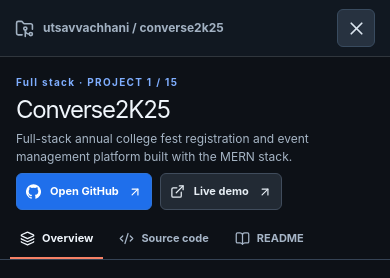
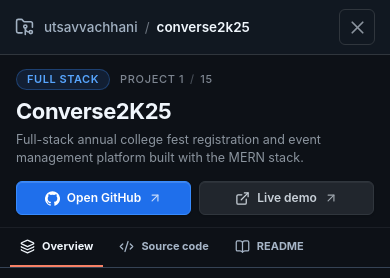
Before and after one commit to utsavvachhani/portfolio, a React (Vite) app: page / in a window 390 px wide. Both pictures are taken after a click on the button 347 px from the left and 1792 px from the top of the page. Shown: the part 1370-1648 px from the top of the page. Built offline with nearby package versions, Linux system fonts and the light colour scheme; no server answers.

Commit message:
feat: add portfolio components, GitHub portfolio page, and styling files

```diff
--- a/src/components/AppFotter/AppFotter.jsx
+++ b/src/components/AppFotter/AppFotter.jsx
@@ -2,7 +2,7 @@ import React from "react";
 import { Link } from "react-router-dom";
 import { Typography } from "@mui/material";
 import { NAV_PAGES, SOCIAL_LINKS, PERSONAL_INFO } from "../../constants";
-import uvPhoto from "../../assets/uvPhoto.jpg";
+import uvPhoto from "../../assets/optimized/uvPhoto.webp";
 import FavoriteIcon from "@mui/icons-material/Favorite";
 import LocalPhoneIcon from "@mui/icons-material/LocalPhone";
 import EmailIcon from "@mui/icons-material/Email";
--- a/src/components/Home/HeroComp.jsx
+++ b/src/components/Home/HeroComp.jsx
@@ -1,7 +1,7 @@
 import React from "react";
 import { motion } from "framer-motion";
 import { Link } from "react-router-dom";
-import uvPhoto from "../../assets/uvPhoto.jpg";
+import uvPhoto from "../../assets/optimized/uvPhoto.webp";
 import CircularText from "../ReactBits/CircularText.jsx";
 import GradientText from "../ReactBits/GradientText.jsx";
 import Hero3DCanvas from "./Hero3DCanvas.jsx";
--- a/src/pages/GitHubPortfolio.jsx
+++ b/src/pages/GitHubPortfolio.jsx
@@ -1,5 +1,5 @@
 import { useEffect, useMemo, useRef, useState } from "react";
-import { useSearchParams } from "react-router-dom";
+import { Link, useSearchParams } from "react-router-dom";
 import {
   ArrowLeft,
   ArrowRight,
@@ -136,13 +136,10 @@ function useGitHubProfile() {
   const [stats, setStats] = useState(null);
   useEffect(() => {
     const controller = new AbortController();
-    fetch(
-      `https://api.github.com/users/${encodeURIComponent("utsavvachhani")}`,
-      {
+    fetch(`https://api.github.com/users/${encodeURIComponent("utsavvachhani")}`, {
       headers: { Accept: "application/vnd.github+json" },
       signal: controller.signal,
-      },
-    )
+    })
       .then((response) => {
         if (!response.ok) throw new Error("GitHub unavailable");
         return response.json();
@@ -1200,7 +1197,7 @@ function ProjectModal({ project, onClose }) {
   const ref = useRef(null);
   const closeButton = useRef(null);
   const details = getProjectDetails(project);
-  const [tab, setTab] = useState("overview");
+  const [tab, setTab] = useState('overview');
   const index = PROJECTS.findIndex((item) => item.id === project.id);
   const move = (direction) =>
     PROJECTS[(index + direction + PROJECTS.length) % PROJECTS.length];
@@ -1232,8 +1229,19 @@ function ProjectModal({ project, onClose }) {
         <header className="gh-modal-top">
           <div>
             <FolderGit2 size={19} />
-            <span>
-              utsavvachhani / {project.repo?.split("/").pop() || project.id}
+            <span className="gh-modal-breadcrumb">
+              <Link
+                to="/"
+                onClick={() => onClose()}
+                className="gh-modal-breadcrumb-owner"
+                title="Back to home page"
+              >
+                utsavvachhani
+              </Link>
+              <span className="gh-modal-breadcrumb-separator">/</span>
+              <span className="gh-modal-breadcrumb-repo">
+                {project.repo?.split("/").pop() || project.id}
+              </span>
             </span>
             <span className="gh-modal-public">
               {project.repo ? "Public repository" : "Portfolio project"}
@@ -1249,18 +1257,25 @@ function ProjectModal({ project, onClose }) {
           </button>
         </header>
         <div className="gh-modal-heading">
-          <span className="gh-small-overline">
-            {categoryOf(project)} · PROJECT {index + 1} / {PROJECTS.length}
-          </span>
+          <div className="gh-modal-heading-content">
+            <div className="gh-modal-heading-main">
+              <div className="gh-modal-meta-row">
+                <span className="gh-modal-category-badge">{categoryOf(project)}</span>
+                <span className="gh-modal-project-counter">
+                  PROJECT {index + 1} <span className="gh-modal-counter-slash">/</span> {PROJECTS.length}
+                </span>
+              </div>
               <h2 id="gh-modal-title">{project.title}</h2>
-          <p>{details.overview}</p>
+              <p className="gh-modal-description">{details.overview}</p>
+            </div>
+            {(project.repo || project.live) && (
               <div className="gh-modal-heading-links">
                 {project.repo && (
                   <External
                     href={project.repo}
                     className="gh-button gh-button-blue"
                   >
-                <Github size={15} /> Open GitHub <ArrowUpRight size={14} />
+                    <Github size={15} /> Open GitHub <ArrowUpRight size={14} className="gh-button-arrow" />
                   </External>
                 )}
                 {project.live && (
@@ -1268,8 +1283,10 @@ function ProjectModal({ project, onClose }) {
                     href={project.live}
                     className="gh-button gh-button-muted"
                   >
-                <ExternalLink size={15} /> Live demo <ArrowUpRight size={14} />
+                    <ExternalLink size={15} /> Live demo <ArrowUpRight size={14} className="gh-button-arrow" />
                   </External>
+                )}
+              </div>
             )}
           </div>
         </div>
@@ -1311,7 +1328,7 @@ function ProjectModal({ project, onClose }) {
           aria-labelledby={`gh-project-tab-${tab}`}
         >
           {tab === "code" ? (
-            <RepositoryViewer project={project} />
+            <RepositoryViewer project={project}/>
           ) : tab === "readme" ? (
             <RepositoryViewer project={project} readmeOnly />
           ) : (
--- a/src/pages/github-portfolio.css
+++ b/src/pages/github-portfolio.css
@@ -1480,8 +1480,9 @@
 
 .gh-repo-actions {
   display: flex;
-  gap: 5px;
-  align-items: center;
+  gap: 6px;
+  align-items: center;
+  flex-direction: row;
 }
 
 .gh-repo-detail,
@@ -1491,19 +1492,22 @@
   align-items: center;
   justify-content: center;
   min-height: 31px;
-  padding: 5px 7px;
+  padding: 5px 10px;
   color: #c7d4e3 !important;
-  border: 1px solid #3a4654;
-  border-radius: 5px;
-  background: #222a34;
-  font-size: 11px;
-  font-weight: 600;
+  border: 1px solid #30363d;
+  border-radius: 6px;
+  background: #21262d;
+  font-size: 11.5px;
+  font-weight: 500;
+  transition: all 0.15s ease;
 }
 
 .gh-repo-detail:hover,
 .gh-repo-external:hover {
-  background: #344052;
-  border-color: #5d7794;
+  background: #30363d;
+  border-color: #8b949e;
+  color: #ffffff !important;
+  transform: translateY(-1px);
 }
 
 .gh-no-results {
@@ -2326,15 +2330,51 @@
   }
 
   .gh-repo {
-    padding-block: 17px;
+    padding-block: 18px;
+    flex-direction: column;
+    align-items: stretch;
+    gap: 12px;
+  }
+
+  .gh-repo-main {
+    width: 100%;
+  }
+
+  .gh-repo-main>p {
+    font-size: 12px;
+    line-height: 1.6;
+    max-width: 100%;
+    margin: 6px 0 10px;
   }
 
   .gh-repo-right {
-    align-self: center;
-  }
-
-  .gh-repo-main>p {
-    font-size: 11px;
+    width: 100%;
+    align-self: flex-start;
+    margin-top: 2px;
+  }
+
+  .gh-repo-actions {
+    display: flex;
+    flex-direction: row;
+    align-items: center;
+    gap: 8px;
+    width: 100%;
+  }
+
+  .gh-repo-detail {
+    flex: 1 1 auto;
+    justify-content: center;
+    min-height: 33px;
+    font-size: 12px;
+    font-weight: 600;
+  }
+
+  .gh-repo-external {
+    width: 36px;
+    min-height: 33px;
+    flex: 0 0 36px;
+    padding: 0;
+    justify-content: center;
   }
 
   .gh-about-grid {
@@ -2415,11 +2455,12 @@
   }
 
   .gh-repo {
-    gap: 8px;
+    gap: 10px;
+    padding-block: 15px;
   }
 
   .gh-repo-name {
-    font-size: 12px;
+    font-size: 13px;
   }
 
   .gh-repo-public {
@@ -2427,15 +2468,25 @@
   }
 
   .gh-repo-actions {
-    flex-direction: column;
+    display: flex;
+    flex-direction: row;
+    align-items: center;
+    gap: 6px;
+    width: 100%;
   }
 
   .gh-repo-detail {
-    font-size: 10px;
+    flex: 1 1 auto;
+    justify-content: center;
+    min-height: 32px;
+    font-size: 11.5px;
   }
 
   .gh-repo-external {
-    width: 100%;
+    width: 34px;
+    min-height: 32px;
+    flex: 0 0 34px;
+    padding: 0;
   }
 
   .gh-contact {
@@ -2678,7 +2729,10 @@
 }
 
 .gh-fullscreen-modal .gh-modal-top>div {
-  font-size: 12px;
+  display: flex;
+  align-items: center;
+  gap: 10px;
+  font-size: 13px;
   letter-spacing: 0;
   overflow: hidden;
   min-width: 0;
@@ -2690,48 +2744,203 @@
   overflow: hidden;
 }
 
+.gh-modal-breadcrumb {
+  display: inline-flex;
+  align-items: center;
+  gap: 6px;
+  white-space: nowrap;
+  text-overflow: ellipsis;
+  overflow: hidden;
+  font-size: 13.5px;
+}
+
+.gh-modal-breadcrumb-owner {
+  color: #58a6ff;
+  text-decoration: none;
+  font-weight: 500;
+  cursor: pointer;
+  transition: color 0.15s ease, text-decoration 0.15s ease;
+}
+
+.gh-modal-breadcrumb-owner:hover {
+  color: #79c0ff;
+  text-decoration: underline;
+}
+
+.gh-modal-breadcrumb-separator {
+  color: #6e7681;
+  font-weight: 400;
+  margin: 0 1px;
+  user-select: none;
+}
+
+.gh-modal-breadcrumb-repo {
+  color: #f0f6fc;
+  font-weight: 600;
+}
+
 .gh-fullscreen-modal .gh-modal-top button {
-  width: 38px;
-  height: 38px;
+  width: 36px;
+  height: 36px;
+  border-radius: 6px;
   flex: none;
+  display: flex;
+  align-items: center;
+  justify-content: center;
+  background: transparent;
+  border: 1px solid #30363d;
+  color: #8b949e;
+  transition: all 0.15s ease;
+  cursor: pointer;
+}
+
+.gh-fullscreen-modal .gh-modal-top button:hover {
+  background: #21262d;
+  color: #f0f6fc;
+  border-color: #8b949e;
 }
 
 .gh-modal-public {
-  border: 1px solid #3a4957;
+  border: 1px solid #30363d;
+  background: rgba(110, 118, 129, 0.1);
   border-radius: 20px;
-  padding: 3px 9px;
-  font-size: 10px;
-  color: #93a5b9;
+  padding: 2px 10px;
+  font-size: 11px;
+  font-weight: 500;
+  color: #8b949e;
   white-space: nowrap;
+  line-height: 1.4;
 }
 
 .gh-fullscreen-modal .gh-modal-heading {
   flex: none;
-  padding: 18px clamp(16px, 3vw, 48px) 15px;
+  padding: 20px clamp(16px, 3vw, 48px) 18px;
   background: #0d1117;
+  border-bottom: 1px solid rgba(48, 54, 61, 0.4);
+}
+
+.gh-modal-heading-content {
+  display: flex;
+  align-items: center;
+  justify-content: space-between;
+  gap: 28px;
+}
+
+.gh-modal-heading-main {
+  flex: 1 1 auto;
+  min-width: 0;
+  max-width: 900px;
+}
+
+.gh-modal-meta-row {
+  display: flex;
+  align-items: center;
+  gap: 10px;
+  margin-bottom: 8px;
+}
+
+.gh-modal-category-badge {
+  display: inline-flex;
+  align-items: center;
+  padding: 2px 10px;
+  border-radius: 12px;
+  font-size: 11px;
+  font-weight: 600;
+  text-transform: uppercase;
+  letter-spacing: 0.05em;
+  background: rgba(56, 139, 253, 0.12);
+  color: #58a6ff;
+  border: 1px solid rgba(56, 139, 253, 0.3);
+  line-height: 1.4;
+}
+
+.gh-modal-project-counter {
+  font-size: 11px;
+  font-weight: 500;
+  color: #7d8590;
+  letter-spacing: 0.06em;
+  text-transform: uppercase;
+}
+
+.gh-modal-counter-slash {
+  color: #484f58;
+  margin: 0 2px;
 }
 
 .gh-fullscreen-modal .gh-modal-heading h2 {
-  font-size: clamp(24px, 3vw, 36px);
-  margin: 4px 0 7px;
-}
-
-.gh-fullscreen-modal .gh-modal-heading p {
-  max-width: 1000px;
-  line-height: 1.45;
-  font-size: 12px;
+  font-size: clamp(24px, 2.6vw, 34px);
+  margin: 0 0 8px;
+  line-height: 1.2;
+  font-weight: 700;
+  color: #f0f6fc;
+  letter-spacing: -0.02em;
+}
+
+.gh-modal-description {
+  color: #8b949e;
+  line-height: 1.55;
+  font-size: 13.5px;
+  margin: 0;
+  max-width: 820px;
 }
 
 .gh-modal-heading-links {
   display: flex;
-  flex-wrap: wrap;
-  gap: 8px;
-  margin-top: 12px;
+  align-items: center;
+  gap: 10px;
+  margin: 0;
+  flex-shrink: 0;
+  align-self: center;
 }
 
 .gh-modal-heading-links .gh-button {
-  font-size: 11px;
-  padding: 7px 12px;
+  font-size: 12.5px;
+  font-weight: 600;
+  padding: 8px 16px;
+  min-height: 36px;
+  border-radius: 6px;
+  display: inline-flex;
+  align-items: center;
+  gap: 7px;
+  transition: all 0.2s cubic-bezier(0.16, 1, 0.3, 1);
+}
+
+.gh-modal-heading-links .gh-button-blue {
+  background: #1f6feb;
+  color: #ffffff !important;
+  border: 1px solid #388bfd;
+  box-shadow: 0 1px 2px rgba(0, 0, 0, 0.2), inset 0 1px 0 rgba(255, 255, 255, 0.15);
+}
+
+.gh-modal-heading-links .gh-button-blue:hover {
+  background: #388bfd;
+  box-shadow: 0 3px 12px rgba(31, 111, 235, 0.35);
+  transform: translateY(-1px);
+}
+
+.gh-modal-heading-links .gh-button-muted {
+  background: #21262d;
+  color: #c9d1d9 !important;
+  border: 1px solid #30363d;
+  box-shadow: 0 1px 2px rgba(0, 0, 0, 0.15), inset 0 1px 0 rgba(255, 255, 255, 0.05);
+}
+
+.gh-modal-heading-links .gh-button-muted:hover {
+  background: #30363d;
+  border-color: #8b949e;
+  color: #ffffff !important;
+  box-shadow: 0 3px 12px rgba(0, 0, 0, 0.25);
+  transform: translateY(-1px);
+}
+
+.gh-button-arrow {
+  opacity: 0.75;
+  transition: transform 0.18s ease, opacity 0.18s ease;
+}
+
+.gh-modal-heading-links .gh-button:hover .gh-button-arrow {
+  transform: translate(1.5px, -1.5px);
+  opacity: 1;
 }
 
 .gh-modal-tablist {
@@ -3116,18 +3325,23 @@
   }
 
   .gh-fullscreen-modal .gh-modal-heading {
-    padding: 13px 16px 10px;
+    padding: 14px 16px 12px;
+  }
+
+  .gh-modal-heading-content {
+    flex-direction: column;
+    align-items: flex-start;
+    gap: 12px;
   }
 
   .gh-fullscreen-modal .gh-modal-heading h2 {
-    font-size: 24px;
-  }
-
-  .gh-fullscreen-modal .gh-modal-heading p {
-    display: -webkit-box;
-    -webkit-line-clamp: 2;
-    -webkit-box-orient: vertical;
-    overflow: hidden;
+    font-size: 22px;
+    margin-bottom: 6px;
+  }
+
+  .gh-modal-description {
+    font-size: 12.5px;
+    line-height: 1.45;
   }
 
   .gh-modal-public {
@@ -3135,11 +3349,17 @@
   }
 
   .gh-modal-heading-links {
-    margin-top: 8px;
+    width: 100%;
+    margin-top: 2px;
+    gap: 8px;
   }
 
   .gh-modal-heading-links .gh-button {
-    padding: 5px 9px;
+    flex: 1 1 0;
+    justify-content: center;
+    padding: 7px 12px;
+    font-size: 12px;
+    min-height: 34px;
   }
 
   .gh-modal-tablist {
```
Also changed, not shown: src/constants/projectDetails.js (+9 -9 lines), src/pages/github-appearance.css (+50 -0 lines). Lines whose indentation alone changed are shown as unchanged.
